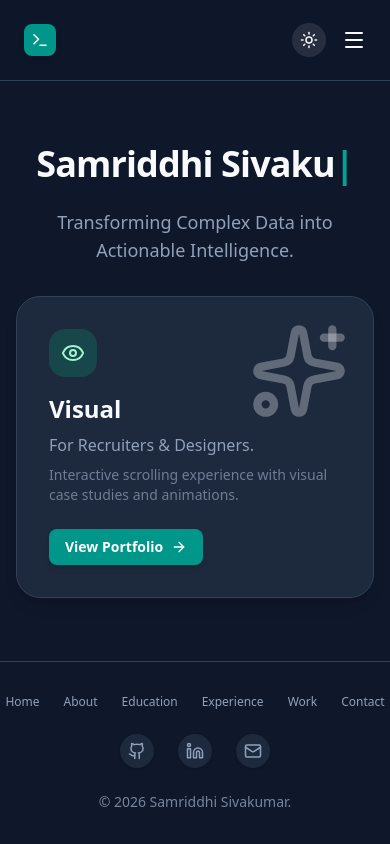
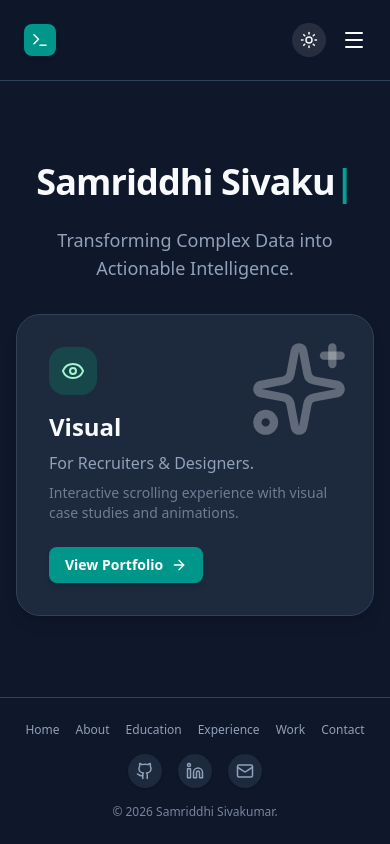
Before and after one commit to SamriddhiS2/samriddhi-portfolio, a Next.js app: page / in a window 390 px wide. Built offline with nearby package versions, Linux system fonts and the light colour scheme.

Commit message:
style: optimize footer typography and spacing for mobile screens

```diff
--- a/src/app/page.tsx
+++ b/src/app/page.tsx
@@ -136,10 +136,10 @@ export default function App() {
         {mode === 'visual' && <VisualView theme={theme} themeMode={themeMode} />}
       </main>
 
-      {/* Footer */}
-      <footer className={`py-8 text-center ${theme.textMuted} text-sm border-t ${theme.border} mt-auto`}>
-        <div className="flex flex-col items-center gap-4">
-            <div className="flex flex-wrap justify-center gap-6 font-medium text-xs md:text-sm">
+      <footer className={`py-6 md:py-8 text-center ${theme.textMuted} border-t ${theme.border} mt-auto`}>
+        <div className="flex flex-col items-center gap-3 md:gap-4 px-4">
+
+            <div className="flex flex-wrap justify-center gap-4 md:gap-6 font-medium text-xs md:text-sm">
                 <button onClick={() => setMode('intro')} className={`${theme.hoverText} transition-colors`}>Home</button>
                 <button onClick={() => handleNavClick('about')} className={`${theme.hoverText} transition-colors`}>About</button>
                 <button onClick={() => handleNavClick('education')} className={`${theme.hoverText} transition-colors`}>Education</button>
@@ -148,13 +148,13 @@ export default function App() {
                 <button onClick={() => handleNavClick('contact')} className={`${theme.hoverText} transition-colors`}>Contact</button>
             </div>
 
-            <div className="flex justify-center gap-6 mt-2">
+            <div className="flex justify-center gap-4 md:gap-6 mt-1 md:mt-2">
                 <a href="https://github.com/SamriddhiS2" target="_blank" rel="noreferrer" className={`${theme.hoverText} transition-colors p-2 rounded-full ${theme.bgSoft} shadow-sm`}><Github size={18} /></a>
                 <a href="https://linkedin.com/in/samriddhisivakumar" target="_blank" rel="noreferrer" className={`${theme.hoverTextSecondary} transition-colors p-2 rounded-full ${theme.bgSoft} shadow-sm`}><Linkedin size={18} /></a>
                 <a href="mailto:ssamriddhi.work@gmail.com" className={`${theme.hoverText} transition-colors p-2 rounded-full ${theme.bgSoft} shadow-sm`}><Mail size={18} /></a>
             </div>
 
-            <p className="opacity-80 font-medium mt-2">© 2026 Samriddhi Sivakumar.</p>
+            <p className="opacity-80 font-medium mt-1 md:mt-2 text-xs md:text-sm">© 2026 Samriddhi Sivakumar.</p>
         </div>
       </footer>
     </div>
```
